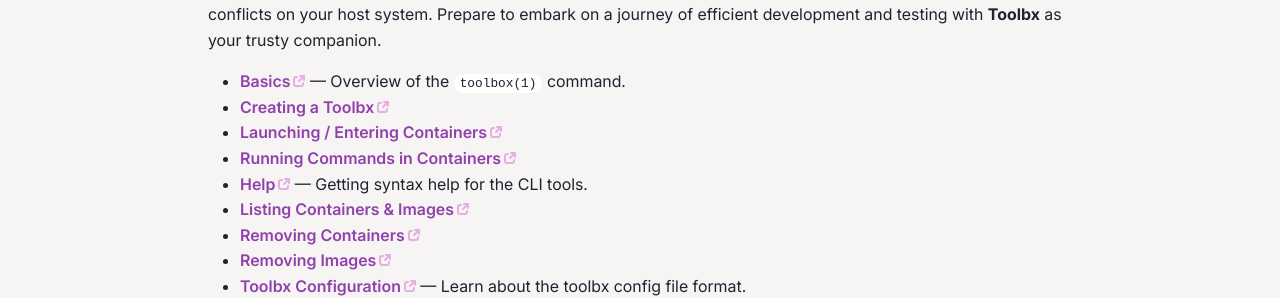
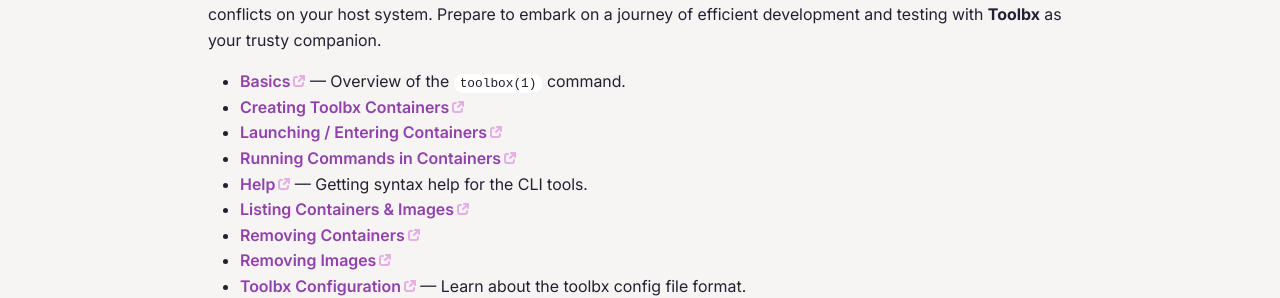
Before and after one commit to containers/containertoolbx.org, a Jekyll site: the page built from manual.md, in a window 1280 px wide. Shown: the part 1249-1547 px from the top of the page. Built offline with Jekyll 4.4.1, drawn with Linux system fonts in a browser that asks for light colours.

Commit message:
Tweak to use plurals for consistency

```diff
--- a/manual.md
+++ b/manual.md
@@ -29,7 +29,7 @@
 Welcome to the world of this powerful command line utility. No longer will project environments clash with your host operating system, nor will you be limited to a single Arch Linux or Fedora or Ubuntu version. Dive into this manual and unlock the potential to seamlessly switch between versions, isolate projects, and avoid software conflicts on your host system. Prepare to embark on a journey of efficient development and testing with **Toolbx** as your trusty companion.
 
 * [Basics](https://github.com/containers/toolbox/blob/main/doc/toolbox.1.md) ­— Overview of the `toolbox(1)` command.
-* [Creating a Toolbx](https://github.com/containers/toolbox/blob/main/doc/toolbox-create.1.md)
+* [Creating Toolbx Containers](https://github.com/containers/toolbox/blob/main/doc/toolbox-create.1.md)
 * [Launching / Entering Containers](https://github.com/containers/toolbox/blob/main/doc/toolbox-enter.1.md)
 * [Running Commands in Containers](https://github.com/containers/toolbox/blob/main/doc/toolbox-run.1.md)
 * [Help](https://github.com/containers/toolbox/blob/main/doc/toolbox-help.1.md) — Getting syntax help for the CLI tools.
```
